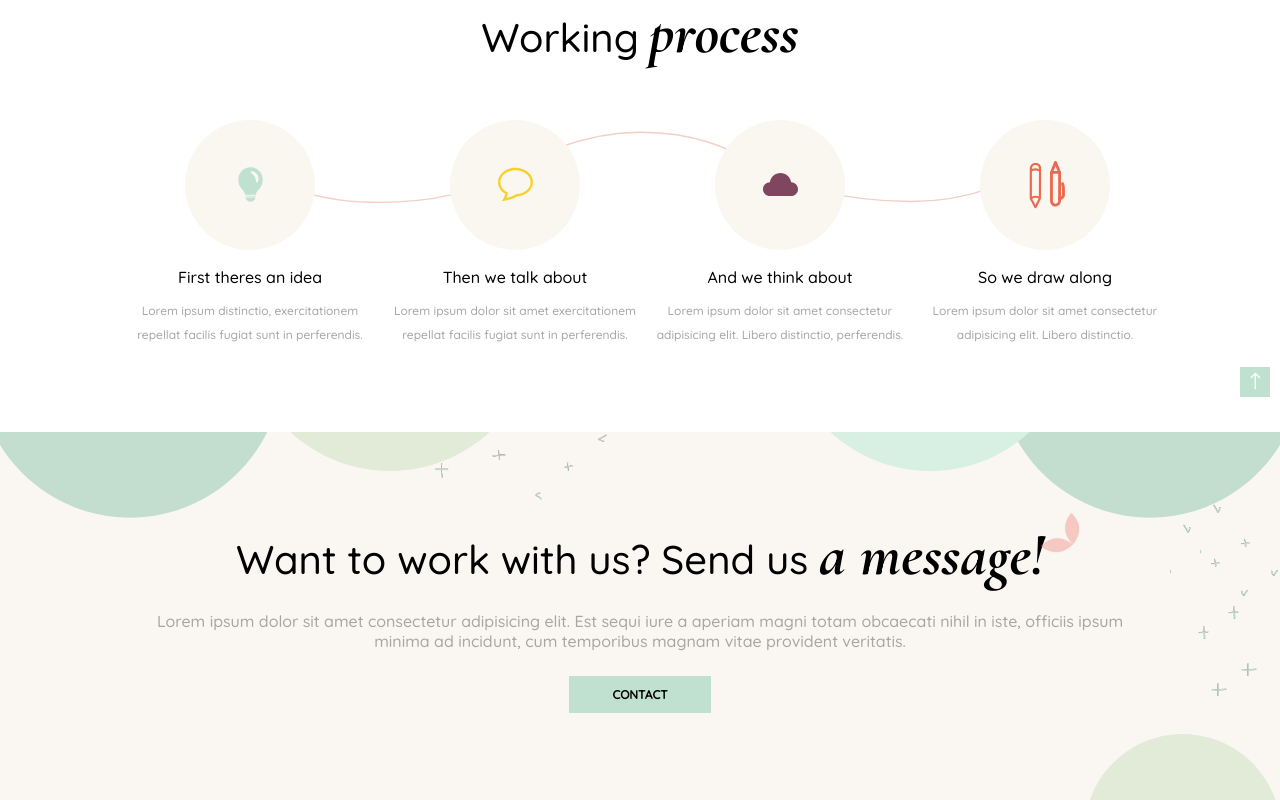
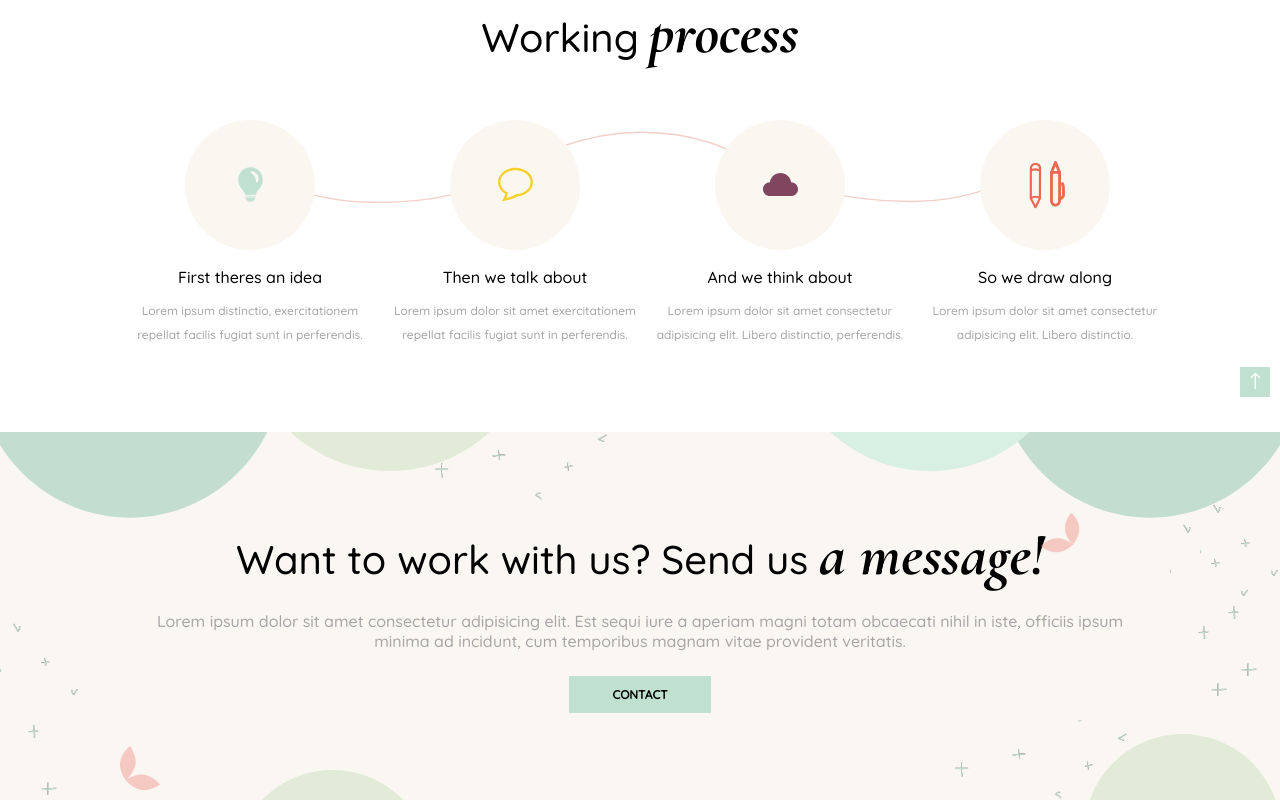
Before and after one commit to camillapalombi/proj-html-vuejs, a Vue app: page / in a window 1280 px wide. Shown: the part 1540-2340 px from the top of the page. Built offline with nearby package versions, Linux system fonts and the light colour scheme.

Commit message:
Section Four

```diff
--- a/src/components/MainMaree.vue
+++ b/src/components/MainMaree.vue
@@ -12,24 +12,26 @@
       <section class="section-four">
         <h2>Want to work with us? Send us <span class="cursive-word">a message!</span> </h2>
         <div class="subtitle"> Lorem ipsum dolor sit amet consectetur adipisicing elit. Est sequi iure a aperiam magni totam obcaecati nihil in iste, officiis ipsum minima ad incidunt, cum temporibus magnam vitae provident veritatis.</div>
-        <button class="btn-contact">CONTACT</button>
-              <!--Immagini di background-->
-        <img class="clouds cloud-1" src="./../../public/img/cloud-green.svg" alt="">
+        <button class="btn-contact">CONTACT
+          <div class="bubble-hover"></div>
+        </button>
 
-        <img class="clouds cloud-2" src="./../../public/img/cloud-rosino.svg" alt="">
+              <!--piccole immagini di background-->
+        <img class="clouds cloud-1" src="./../../public/img/cloud-green.svg" alt="Cloud">
+        <img class="clouds cloud-2" src="./../../public/img/cloud-rosino.svg" alt="Cloud">
+        <img class="clouds cloud-3" src="./../../public/img/cloud-green.svg" alt="Cloud">
+        <img class="clouds cloud-4" src="./../../public/img/cloud-green-2.svg" alt="Cloud">
+        <img class="clouds cloud-5" src="./../../public/img/cloud-rosino.svg" alt="Cloud">
+        <img class="clouds cloud-6" src="./../../public/img/cloud-rosino.svg" alt="Cloud">
 
-        <img class="xmarks" src="./../../public/img/crocettine.png" alt="">
+        <img class="xmarks xmark-1" src="./../../public/img/crocettine.png" alt="Crocettine">
+        <img class="xmarks xmark-2" src="./../../public/img/crocettine.png" alt="Crocettine">
+        <img class="xmarks xmark-3" src="./../../public/img/crocettine.png" alt="Crocettine">
+        <img class="xmarks xmark-4" src="./../../public/img/crocettine.png" alt="Crocettine">
+        <img class="xmarks xmark-5" src="./../../public/img/crocettine.png" alt="Crocettine">
 
-        <img class="clouds cloud-3" src="./../../public/img/cloud-green.svg" alt="">
-
-        <img class="clouds cloud-4" src="./../../public/img/cloud-green-2.svg" alt="">
-
-        <img class="foglioline" src="./../../public/img/short-slider-rev-1-img-2.png" alt="">
-
-        <img class="xmarks-2" src="./../../public/img/crocettine.png" alt="">
-        <img class="xmarks-3" src="./../../public/img/crocettine.png" alt="">
-
-        <img class="clouds cloud-5" src="./../../public/img/cloud-rosino.svg" alt="">
+        <img class="foglioline-1" src="./../../public/img/short-slider-rev-1-img-2.png" alt="Foglioline">
+        <img class="foglioline-2" src="./../../public/img/short-slider-rev-1-img-6.png" alt="Foglioline">
 
 
       </section>
@@ -70,14 +72,15 @@ components: {
   overflow: hidden;
 }
 h2 {
-    font-size: 40px;
-    font-weight: 100;
-}
-.cursive-word {
+  font-size: 40px;
+  font-weight: 100;
+
+    .cursive-word {
     font-family: 'Cormorant Garamond', serif;
     font-size: 60px;
     font-style: italic;
     font-weight: 900;
+    }
 }
 .subtitle {
   width: 1000px;
@@ -94,6 +97,7 @@ h2 {
   font-size: 12px;
   font-weight: bold;
   margin-top: 25px;
+  position: relative;
 }
 .clouds {
   width: 500px;
@@ -110,13 +114,6 @@ h2 {
   left: 150px;
   width: 480px;
 }
-.xmarks {
-  position: absolute;
-  top: -60px;
-  left: 480px;
-  transform: rotate(90deg);
-  width: 80px;
-}
 .cloud-3 {
   top: -330px;
   right: -120px;
@@ -126,29 +123,71 @@ h2 {
   right: 110px;
   width: 480px;
 }
-.foglioline {
+.cloud-5 {
+  bottom: -420px;
+  right: -60px;
+  transform: rotate(280deg);
+}
+.cloud-6 {
+  bottom: -470px;
+  left: 150px;
+  transform: rotate(90deg);
+}
+.xmarks {
+  position: absolute;
+  width: 80px;
+}
+.xmark-1 {
+  top: -60px;
+  left: 480px;
+  transform: rotate(90deg);
+}
+.xmark-2 {
+  top: 70px;
+  right: 0;
+}
+.xmark-3 {
+  top: 90px;
+  right: 30px;
+}
+.xmark-4 {
+  bottom: -50px;
+  right: 200px;
+  transform: rotate(90deg);
+}
+.xmark-5 {
+  bottom: 0;
+  left: 0;
+}
+.foglioline-1 {
   width: 40px;
   position: absolute;
   top: 80px;
   right: 200px;
   filter: opacity(0.4);
 }
-.xmarks-2 {
+.foglioline-2 {
+  width: 40px;
   position: absolute;
-  top: 70px;
-  right: 0;
-  width: 80px;
+  bottom: 10px;
+  left: 120px;
+  filter: opacity(0.4);
 }
-.xmarks-3 {
+.bubble-hover {
+  width: 13px;
+  height: 13px;
+  border-radius: 50%;
+  background-color: #f5d8ca;
   position: absolute;
-  top: 90px;
-  right: 30px;
-  width: 80px;
+  bottom: 0;
+  right: 15px;
+  display: none;
 }
-.cloud-5 {
-  bottom: -420px;
-  right: -60px;
-  transform: rotate(280deg);
+.btn-contact:hover {
+  color: white;
+  background-color: #e1c0b0;
 }
-
+.btn-contact:hover .bubble-hover {
+  display: block;
+}
 </style>
```
